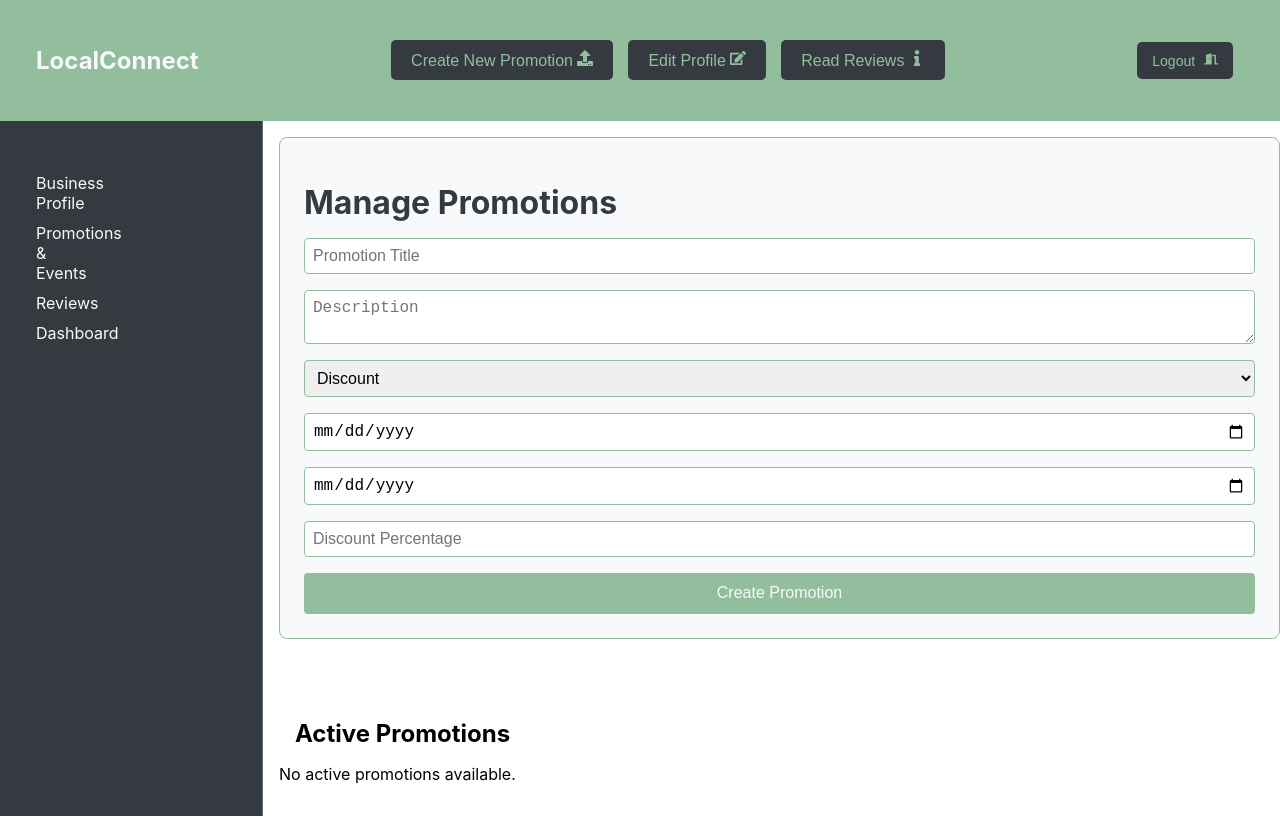
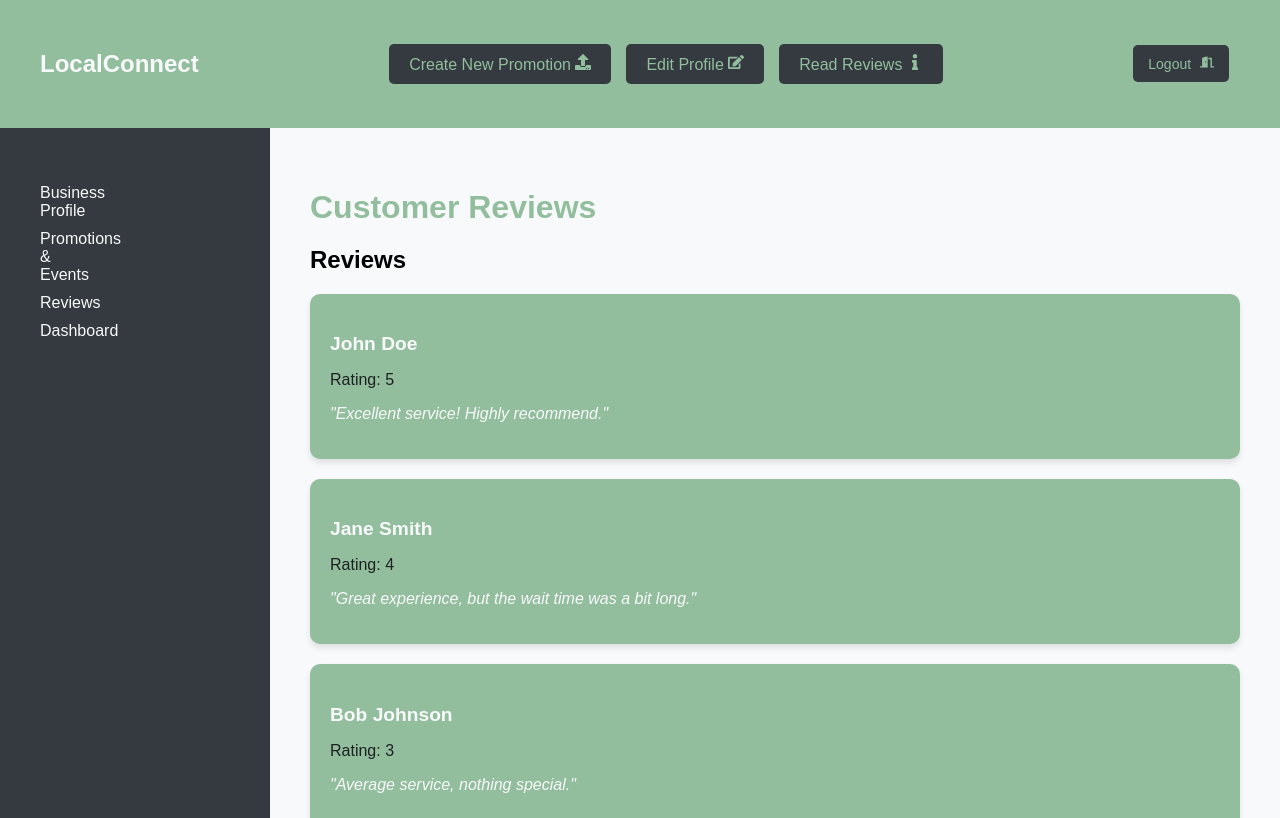
Before and after one commit to juzgit/Business-Discovery, a React (Create React App) app in the folder business-discovery/: page / in a window 1280 px wide. Shown: the top 818 px of the page. Built offline with nearby package versions, Linux system fonts and the light colour scheme.

Commit message:
Business Review edited and styled

```diff
--- a/business-discovery/src/App.js
+++ b/business-discovery/src/App.js
@@ -9,14 +9,15 @@ import { BrowserRouter as Router, Route, Routes } from "react-router-dom";
 //import BusinessUserHP from "./BusinessPages/BusinessUserHP";
 
 //import BusinessProfile from "./BusinessPages/BusinessProfile";
-import BusinessPromotions from "./BusinessPages/PromotionsPage";
+//import BusinessPromotions from "./BusinessPages/PromotionsPage";
+import BusinessReviews from "./BusinessPages/ReviewsPage";
 
 function App() {
   return (
     <div className="App">
         <Router>
             <Routes>
-            <Route path="/" element={<BusinessPromotions />} />
+            <Route path="/" element={<BusinessReviews />} />
             </Routes>
         </Router>
     </div>
--- a/business-discovery/src/BusinessPages/ReviewsPage.js
+++ b/business-discovery/src/BusinessPages/ReviewsPage.js
@@ -1,17 +1,67 @@
 import React, { useState } from 'react';
+import BusinessHeader from './BusinessHeader';
+import BusinessSidebar from './BusinessSideBarComponent';
+import '../businessPageStyling/BusinessReviews.scss';
 
 const BusinessReviews = () => {
 
+    const [reviews] = useState([
+        {
+            id: 1,
+            name: 'John Doe',
+            rating: 5,
+            comment: 'Excellent service! Highly recommend.'
+        },
+
+        {
+            id:2,
+            name: 'Jane Smith',
+            rating: 4,
+            comment: 'Great experience, but the wait time was a bit long.'
+        },
+
+        {
+            id: 3,
+            name: 'Bob Johnson',
+            rating: 3,
+            comment: 'Average service, nothing special.',
+        }
+    ]);
+
     return(
-        <div className='reviews-page'>
-            <h1 className='reviews-page-heading'>Customer Reviews</h1>
+        <div className='page-layout'>
 
-            <h2 className='reviews-list-heading'>Reviews</h2>
+            <div className='header-container'>
+                <BusinessHeader />
+            </div>
 
-            <ul className='reviews-list'>
-                (/**Display reviews here */)
-            </ul>
+            <div className='main-content'>
+
+                    <div className='sidebar-container'>
+                        <BusinessSidebar />
+                    </div>
+
+                    <div className='reviews-page'>
+                        <h1 className='reviews-page-heading'>Customer Reviews</h1>
+
+                        <h2 className='reviews-list-heading'>Reviews</h2>
+
+                        <ul className='reviews-list'>
+                            {/**Display reviews here */}
+                            {reviews.map((review) => (
+                                <li key={review.id} className='review-item'>
+                                    <h3 className='reviewer-name'>{review.name}</h3>
+                                    <p className='review-rating'>Rating: {review.rating}</p>
+                                    <p className='review-comment'>"{review.comment}"</p>
+                                </li>
+                            ))}
+                        </ul>
+                    </div>
+            </div>
+
+
         </div>
+
     );
 };
 
--- /dev/null
+++ b/business-discovery/src/businessPageStyling/BusinessReviews.scss
@@ -0,0 +1,75 @@
+$primaryColor1: #92be9d;
+$neutralColor1: #F8F9FA;
+$neutralColor2: #343A40;
+
+.page-layout{
+    display: flex;
+    flex-direction: column;
+    background-color: $neutralColor1;
+    font-family: Arial, sans-serif;
+
+    .header-container{
+        background-color: $primaryColor1;
+        padding: 20px;
+        text-align: center;
+
+        h1{
+            color: $neutralColor1;
+        }
+    }
+
+    .main-content{
+        display: flex;
+
+        .sidebar-container{
+            background-color: $neutralColor2;
+            color: $neutralColor1;
+            width: 230px;
+            padding: 20px;
+            min-height: 100vh;
+        }
+
+        .reviews-page{
+            flex: 1;
+            padding: 40px;
+
+            .reviews-page-heading{
+                font-size: 2rem;
+                color: $primaryColor1;
+                margin-bottom: 15px;
+            }
+
+            .reviews-list{
+                list-style: none;
+                padding: 0;
+
+                .review-item{
+                    background-color: $primaryColor1;
+                    color: $neutralColor1;
+                    margin-bottom: 20px;
+                    padding: 20px;
+                    border-radius: 10px;
+                    box-shadow: 0 4px 6px rgba(0, 0, 0, 0.1);
+
+                    .reviewer-name{
+                        font-size: 1.2rem;
+                        font-weight: bold;
+                        color: $neutralColor1;
+                        margin-bottom: 5px;
+                    }
+
+                    .review-rating{
+                        font-size: 1rem;
+                        color: darken($neutralColor2, 10%);
+                        margin-bottom: 10px;
+                    }
+
+                    .review-comment{
+                        font-size: 1rem;
+                        font-style: italic;
+                    }
+                }
+            }
+        }
+    }
+}
```
